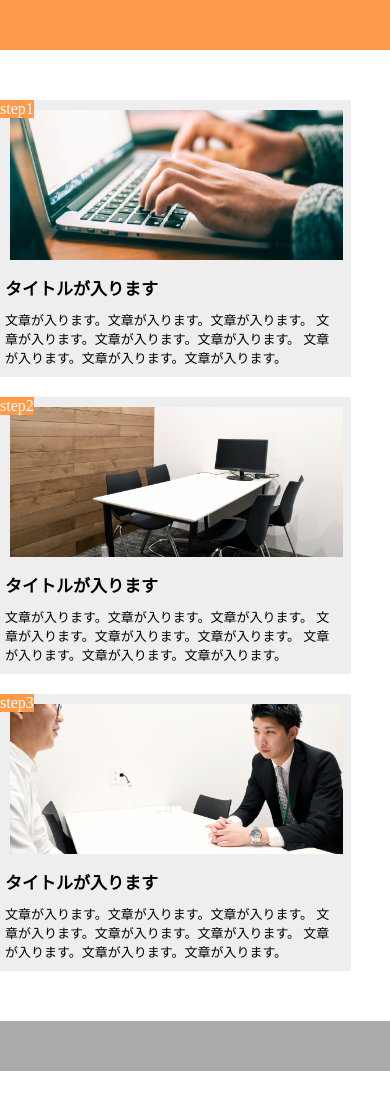
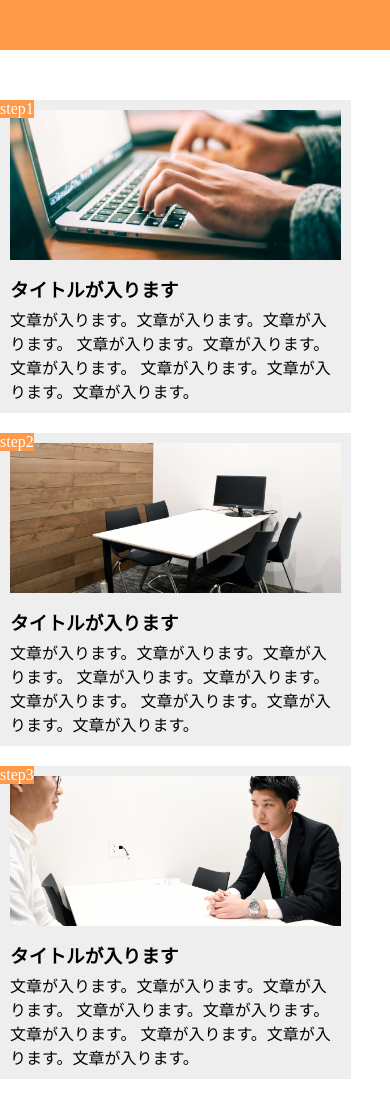
Before and after one commit to hinathu/kadai1, a plain HTML site: page index.html in a window 390 px wide. Shown: the top 1100 px of the page. Before the commit the page ends 1071 px from the top, so only its background shows below. Drawn offline with Linux system fonts and the light colour scheme.

Commit message:
Initial Commit

```diff
--- a/style.css
+++ b/style.css
@@ -6,7 +6,6 @@
 }
 
 header {
-  width: 100%;
   height: 50px;
   background-color: #ff9a4b;
 }
@@ -15,29 +14,30 @@ main {
   width: 960px;
   margin: 50px auto;
   display: flex;
-  justify-content: center;
 }
 
 .main-item {
   width: 300px;
   background-color: #eeeeee;
   margin-right: 30px;
+  padding: 10px;
+  position: relative;
 }
 
 .main-item:last-child {
-  margin-right: auto;
+  margin-right: 0;
 }
 
 .item-name {
   background-color: #ff9a4b;
   position: absolute;
   color: #ffffff;
+  top: 0;
+  left: 0;
 }
 
 .item-image {
-  width: 280px;
   height: 150px;
-  margin: 10px 10px 15px 10px;
   background-size: cover;
   background-position: bottom;
 }
@@ -55,31 +55,19 @@ main {
 }
 
 .item-title {
-  margin: 0 10px 10px 5px;
-  font-size: 17px;
-}
-
-.item-text {
-  margin: 0 10px 10px 5px;
-  font-size: 13px;
+  margin: 15px 0 5px;
 }
 
 footer {
-  width: 100%;
   height: 50px;
   background-color: #aaaaaa;
 }
 
-/*スマートフォン(425px)以下の際に適用される設定*/
-@media screen and (max-width: 425px) {
-
-  header {
-    width: 100%;
-  }
+/*スマートフォン(768px)以下の際に適用される設定*/
+@media screen and (max-width: 768px) {
 
   main {
     width: 100%;
-    display: flex;
     flex-direction: column;
   }
 
@@ -90,16 +78,11 @@ footer {
   }
 
   .main-item:last-child {
-    margin-bottom: auto;
+    margin-bottom: 0;
   }
 
   .item-image {
-    width: 95%;
     height: 150px
   }
 
-  footer {
-    width: 100%;
-  }
-
 }
```
